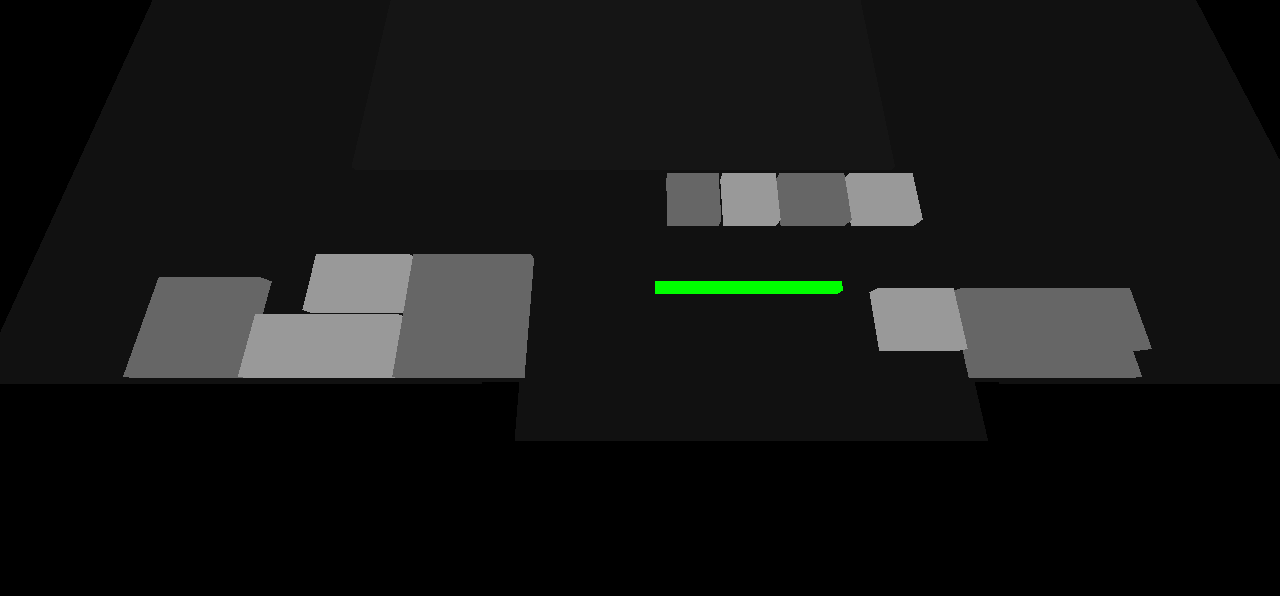
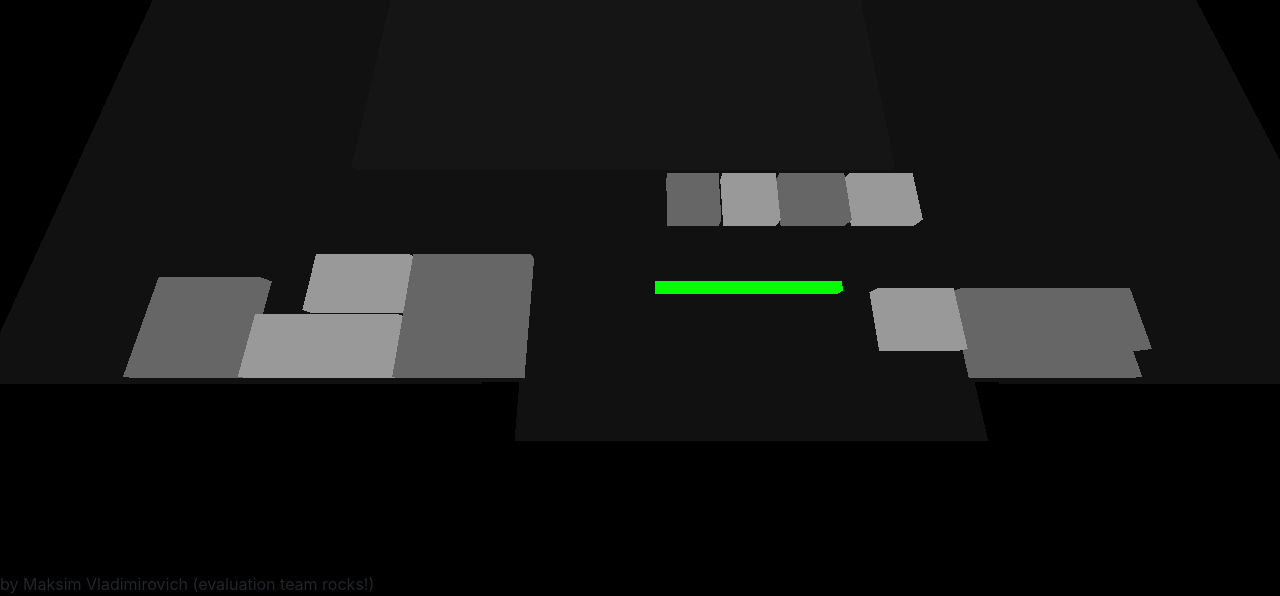
Before and after one commit to sh4d0w28/roomfinder, a plain HTML site: page index.html in a window 1280 px wide. Shown: the part 204-800 px from the top of the page. Drawn offline with nearby package versions, Linux system fonts and the light colour scheme.

Commit message:
Update index.html

```diff
--- a/index.html
+++ b/index.html
@@ -11,6 +11,9 @@
 <body>
 <div style="position:absolute;top:0px;">
     <canvas id="canvas" style="display: block;"></canvas>
+</div>
+<div style="position:absolute;bottom:0px;">
+    by Maksim Vladimirovich (evaluation team rocks!)
 </div>
 <div class="container-fluid">
     <div class="row">
```
